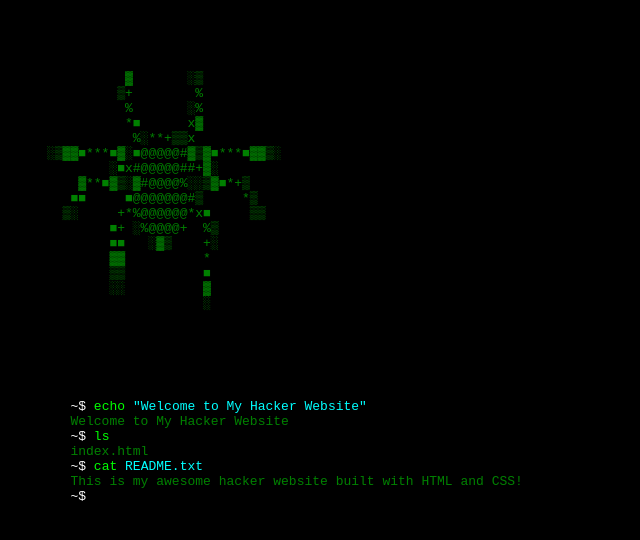
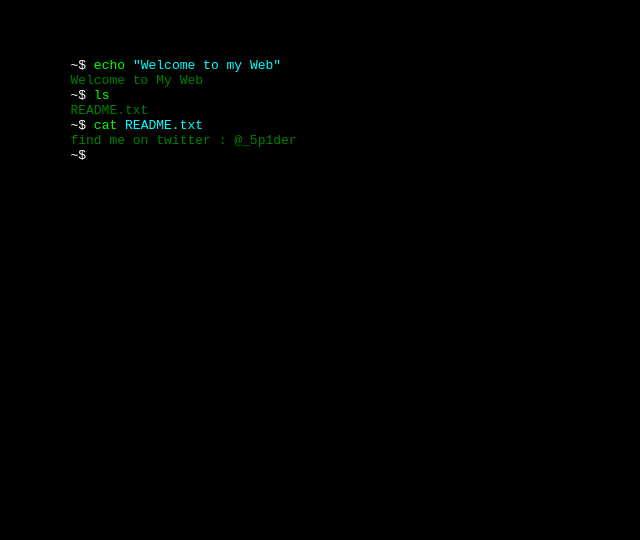
Before and after one commit to 0X5P1D3R/0X5P1D3R.github.io, a plain HTML site: page index.html in a window 1280 px wide. Shown: the whole page, without its empty margins (0-640 px from the left). Drawn offline with Linux system fonts and the light colour scheme.

Commit message:
Initial commit

```diff
--- a/index.html
+++ b/index.html
@@ -14,35 +14,15 @@
 </head>
 <body>
     <pre>
-	<div class='ascii'><pre>
 
-
-               ▓       ░▒
-              ▒+        %
-               %       ░%
-               *■      x▓
-                %░**+▒▒x
-     ░▒▓▓■***■▓░■@@@@@#▓▒▓■***■▓▓▒░
-             ░■x#@@@@@##+▓░
-         ▓**■▓▒░▓#@@@@%░░▒▓■*+▒
-        ■■     ■@@@@@@@#▒     *▒
-       ▒░     +*%@@@@@@*x■     ▒▒
-             ■+ ░%@@@@+  %▒
-             ■■   ░▓▒    +░
-             ▓▓          *
-             ▒▒          ■
-             ░░          ▓
-                         ░
-
-
-	</pre>
+	</div>
         <code>
-        <span style="color: white;">~$</span> <span style="color: lime;">echo</span> <span style="color: cyan;">"Welcome to My Hacker Website"</span>
-        Welcome to My Hacker Website
+        <span style="color: white;">~$</span> <span style="color: lime;">echo</span> <span style="color: cyan;">"Welcome to my Web"</span>
+        Welcome to My Web
         <span style="color: white;">~$</span> <span style="color: lime;">ls</span>
-        index.html
+        README.txt
         <span style="color: white;">~$</span> <span style="color: lime;">cat</span> <span style="color: cyan;">README.txt</span>
-        This is my awesome hacker website built with HTML and CSS!
+        find me on twitter : @_5p1der
         <span style="color: white;">~$</span>
         </code>
     </pre>
```
